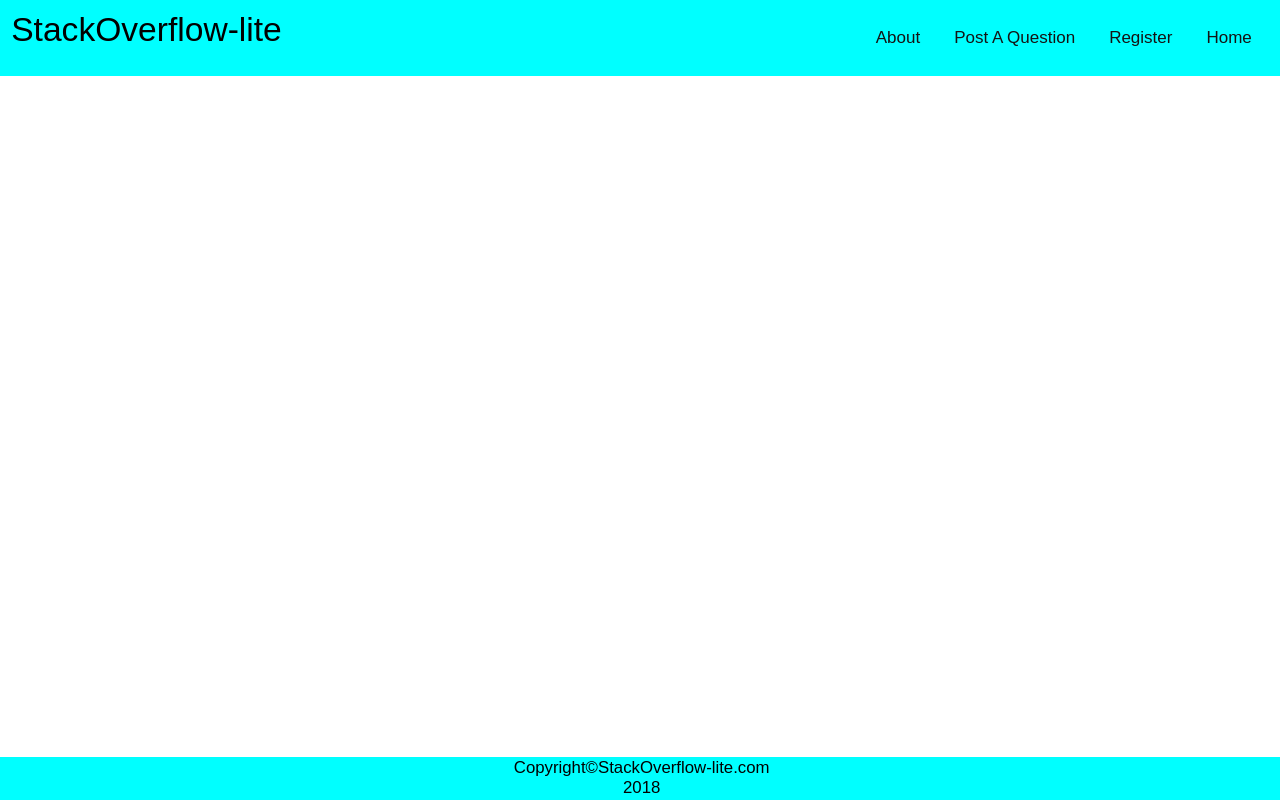
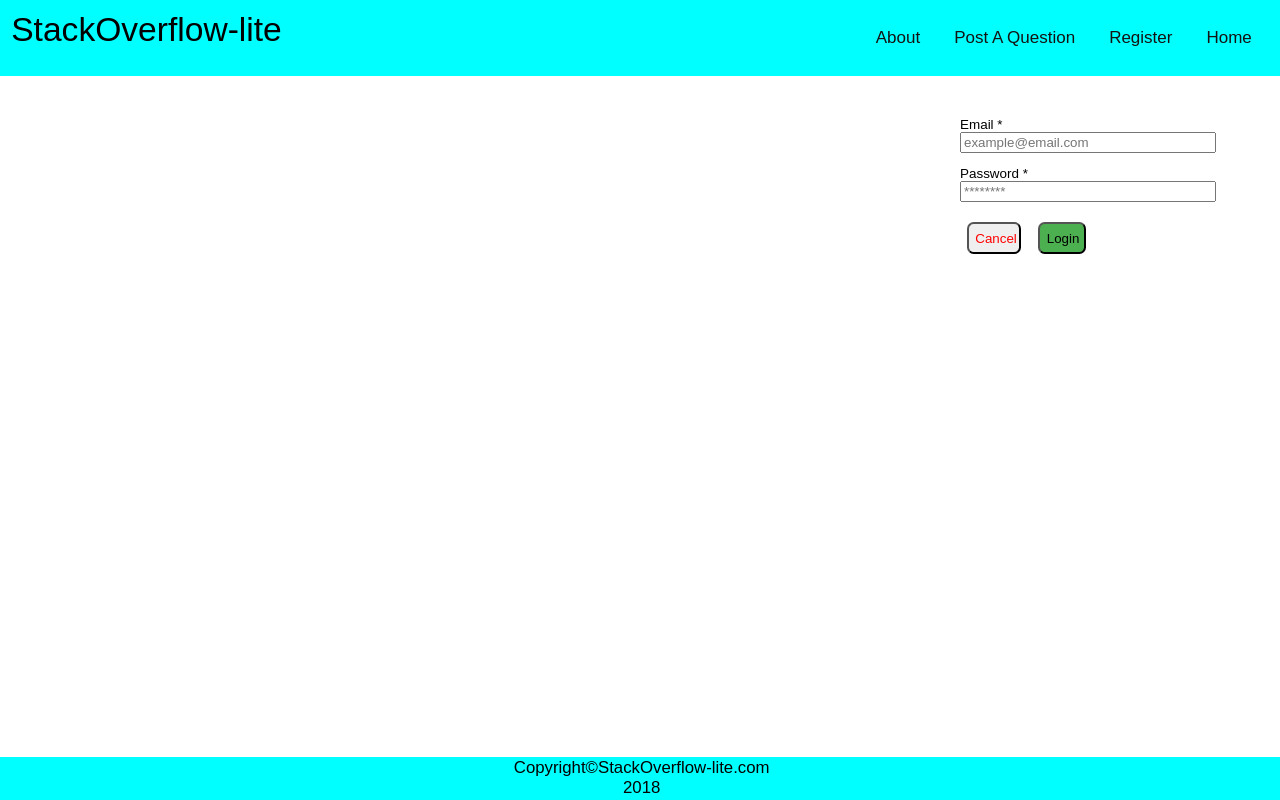
Before and after one commit to jackiegitari1234/AndelaStackOverflow-lite, a plain HTML site: page index.html in a window 1280 px wide. Drawn offline with Linux system fonts and the light colour scheme.

Commit message:
[Starts #162596656] created a registration form

```diff
--- a/css/style.css
+++ b/css/style.css
@@ -75,6 +75,20 @@ label {
     border-radius: 0.5em;
     width:15%
 }
+.allquiz  {
+    width: 70%;
+    float: left;
+    margin-top: 1em;
+    margin-left: 1em;
+    margin-bottom: 20em !important;
+
+}
+.sidecontent{
+    padding-top: 3em;
+    margin-left: 75%;
+    text-align: left;
+    font-size: 1.2em;
+}
 .footer{
     position: fixed;
     clear: both;
--- a/index.html
+++ b/index.html
@@ -15,6 +15,20 @@
             <a href="#about">About</a>
         </div>
         <div class="container">
+            <div class="allquiz">
+            </div>
+            <div class="sidecontent">
+                <form>
+                    <label for="myemail">Email <span class="required">*</span> </label>
+                    <input class="form-control " type="text" id="myemail" name="email" placeholder="example@email.com" />
+
+                    <label for="mypassword">Password <span class="required">*</span> </label>
+                    <input class="form-control" type="password" id="password" name="password" placeholder="********"/>
+                    <br>
+                    <button class="alert" type="reset" name="cancel">Cancel</button>
+                    <button class="success" type="submit" name="submit"> Login</button>
+                </form>
+            </div>
         </div>
         <div class="footer">
             Copyright©StackOverflow-lite.com<br> 2018
```
